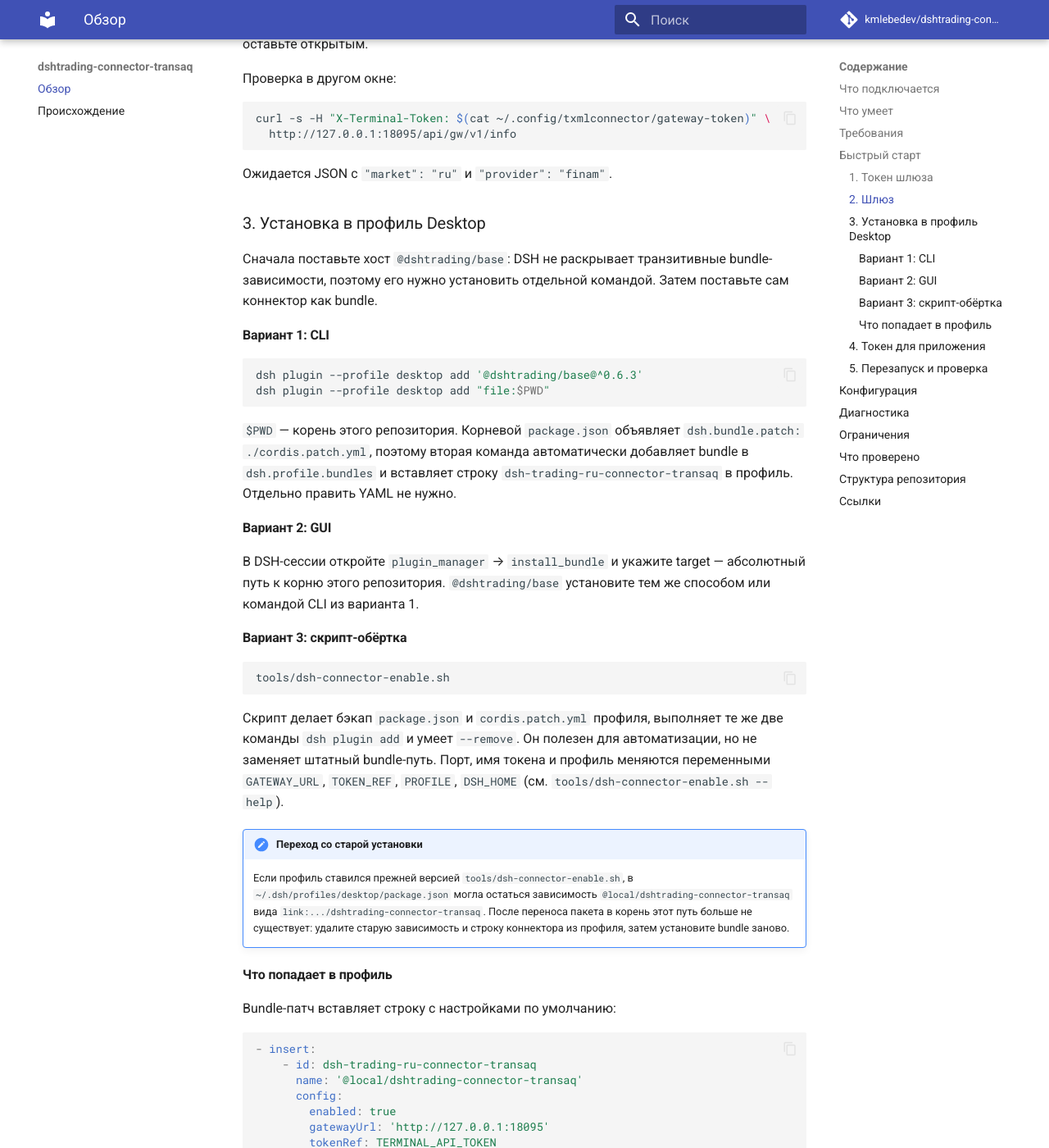
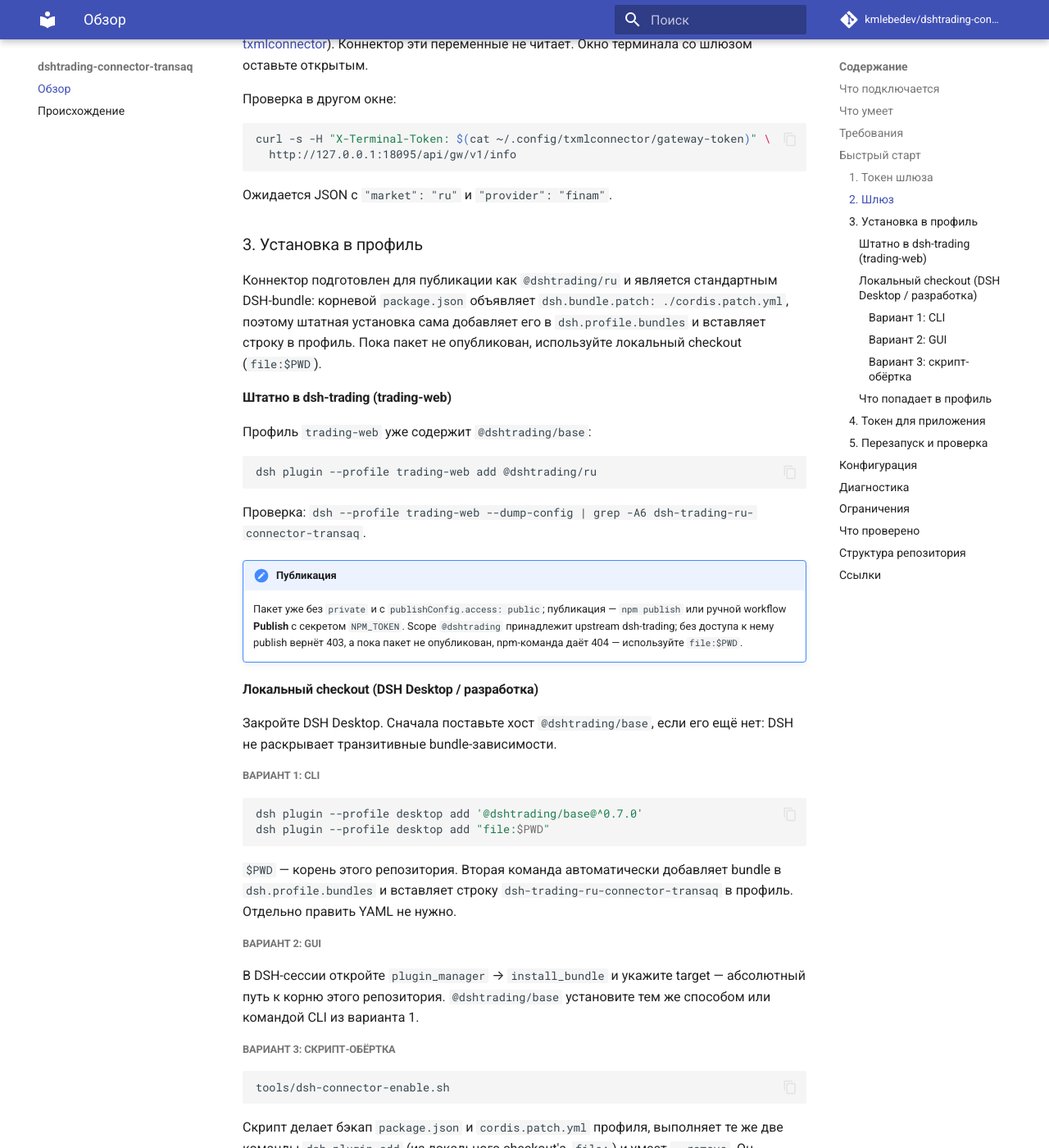
Before and after one commit to kmlebedev/dshtrading-connector-transaq, an MkDocs documentation site: the page built from docs/index.md, in a window 1280 px wide and 1400 px high, scrolled down 2204 px. Shown: the whole window at 82% size. Built offline with MkDocs 1.6.1 and Material for MkDocs 9.7.7, drawn with Linux system fonts in a browser that asks for light colours; comment, search, counter and statistics services are not loaded; some of the changed text lies outside the part shown.

Commit message:
feat: prepare @dshtrading/ru for standard install
- rename the package to @dshtrading/ru and make it publishable
- point the DSH bundle patch at @dshtrading/ru
- migrate the enable helper from the legacy @local package and skip base downgrades
- add a main-only manual Publish workflow with NPM_TOKEN
- update docs, tests and smoke notes

````diff
--- a/docs/index.md
+++ b/docs/index.md
@@ -15,7 +15,7 @@
 
 ```text
 DeepSeek Harness Desktop
-  → @local/dshtrading-connector-transaq (Cordis-плагин)
+  → @dshtrading/ru (Cordis-плагин)
   → http://127.0.0.1:18095/api/gw/v1/* (loopback, X-Terminal-Token)
   → bin/terminal (Go-шлюз, TRANSAQ)
   → MOEX
@@ -52,7 +52,8 @@ DSH-часть: он не читает `TC_*` / `TRANSAQ_*` и не ходит
 - Два checkout'а рядом: этот репозиторий и
   [`kmlebedev/txmlconnector`](https://github.com/kmlebedev/txmlconnector) (Go-шлюз
   `bin/terminal`).
-- Доступ к npm при первой установке: в профиль ставится хост `@dshtrading/base` 0.6.x.
+- Доступ к npm: пакет `@dshtrading/ru` и, для чистого профиля, хост `@dshtrading/base`.
+  В профиле `trading-web` `@dshtrading/base` уже установлен.
   Пакеты dsh-trading распространяются под PolyForm Noncommercial 1.0.0; код коннектора их
   не содержит и не импортирует.
 - Порт **18095** свободен. Порт 18090 занят бэкендом плагина AI-терминала, если он включён;
@@ -92,46 +93,70 @@ curl -s -H "X-Terminal-Token: $(cat ~/.config/txmlconnector/gateway-token)" \
 
 Ожидается JSON с `"market": "ru"` и `"provider": "finam"`.
 
-### 3. Установка в профиль Desktop
+### 3. Установка в профиль
 
-Сначала поставьте хост `@dshtrading/base`: DSH не раскрывает транзитивные bundle-зависимости,
-поэтому его нужно установить отдельной командой. Затем поставьте сам коннектор как bundle.
+Коннектор подготовлен для публикации как `@dshtrading/ru` и является стандартным DSH-bundle:
+корневой `package.json` объявляет `dsh.bundle.patch: ./cordis.patch.yml`, поэтому штатная
+установка сама добавляет его в `dsh.profile.bundles` и вставляет строку в профиль. Пока пакет
+не опубликован, используйте локальный checkout (`file:$PWD`).
 
-#### Вариант 1: CLI
+#### Штатно в dsh-trading (trading-web)
+
+Профиль `trading-web` уже содержит `@dshtrading/base`:
 
 ```bash
-dsh plugin --profile desktop add '@dshtrading/base@^0.6.3'
+dsh plugin --profile trading-web add @dshtrading/ru
+```
+
+Проверка: `dsh --profile trading-web --dump-config | grep -A6 dsh-trading-ru-connector-transaq`.
+
+!!! note "Публикация"
+    Пакет уже без `private` и с `publishConfig.access: public`; публикация —
+    `npm publish` или ручной workflow **Publish** с секретом `NPM_TOKEN`.
+    Scope `@dshtrading` принадлежит upstream dsh-trading; без доступа к нему publish вернёт
+    403, а пока пакет не опубликован, npm-команда даёт 404 — используйте `file:$PWD`.
+
+#### Локальный checkout (DSH Desktop / разработка)
+
+Закройте DSH Desktop. Сначала поставьте хост `@dshtrading/base`, если его ещё нет: DSH не
+раскрывает транзитивные bundle-зависимости.
+
+##### Вариант 1: CLI
+
+```bash
+dsh plugin --profile desktop add '@dshtrading/base@^0.7.0'
 dsh plugin --profile desktop add "file:$PWD"
 ```
 
-`$PWD` — корень этого репозитория. Корневой `package.json` объявляет
-`dsh.bundle.patch: ./cordis.patch.yml`, поэтому вторая команда автоматически добавляет
-bundle в `dsh.profile.bundles` и вставляет строку
-`dsh-trading-ru-connector-transaq` в профиль. Отдельно править YAML не нужно.
+`$PWD` — корень этого репозитория. Вторая команда автоматически добавляет bundle в
+`dsh.profile.bundles` и вставляет строку `dsh-trading-ru-connector-transaq` в профиль.
+Отдельно править YAML не нужно.
 
-#### Вариант 2: GUI
+##### Вариант 2: GUI
 
 В DSH-сессии откройте `plugin_manager` → `install_bundle` и укажите target — абсолютный путь
 к корню этого репозитория. `@dshtrading/base` установите тем же способом или командой CLI
 из варианта 1.
 
-#### Вариант 3: скрипт-обёртка
+##### Вариант 3: скрипт-обёртка
 
 ```bash
 tools/dsh-connector-enable.sh
 ```
 
 Скрипт делает бэкап `package.json` и `cordis.patch.yml` профиля, выполняет те же две команды
-`dsh plugin add` и умеет `--remove`. Он полезен для автоматизации, но не заменяет штатный
-bundle-путь. Порт, имя токена и профиль меняются переменными `GATEWAY_URL`, `TOKEN_REF`,
-`PROFILE`, `DSH_HOME` (см. `tools/dsh-connector-enable.sh --help`).
+`dsh plugin add` (из локального checkout'а, `file:`) и умеет `--remove`. Он полезен для
+автоматизации, но не заменяет штатный bundle-путь. Порт, имя токена и профиль меняются
+переменными `GATEWAY_URL`, `TOKEN_REF`, `PROFILE`, `DSH_HOME`
+(см. `tools/dsh-connector-enable.sh --help`). Для dsh-trading используйте
+`PROFILE=trading-web`.
 
 !!! note "Переход со старой установки"
-    Если профиль ставился прежней версией `tools/dsh-connector-enable.sh`, в
-    `~/.dsh/profiles/desktop/package.json` могла остаться зависимость
-    `@local/dshtrading-connector-transaq` вида `link:.../dshtrading-connector-transaq`.
-    После переноса пакета в корень этот путь больше не существует: удалите старую
-    зависимость и строку коннектора из профиля, затем установите bundle заново.
+    Прежняя версия ставилась как `@local/dshtrading-connector-transaq`, в том числе через
+    `link:` на подкаталог `dshtrading-connector-transaq/`. Удалите старую зависимость и строку
+    коннектора из профиля, затем установите `@dshtrading/ru`; скрипт-обёртка делает это
+    автоматически, но ставит из локального checkout'а (`file:`). Для npm-версии используйте
+    `dsh plugin --profile trading-web add @dshtrading/ru` после публикации.
 
 #### Что попадает в профиль
 
@@ -140,7 +165,7 @@ Bundle-патч вставляет строку с настройками по
 ```yaml
 - insert:
     - id: dsh-trading-ru-connector-transaq
-      name: '@local/dshtrading-connector-transaq'
+      name: '@dshtrading/ru'
       config:
         enabled: true
         gatewayUrl: 'http://127.0.0.1:18095'
@@ -209,7 +234,7 @@ osascript -e 'quit app "DeepSeek Harness"'; open -a "DeepSeek Harness"
 | `TRADING_UNSUPPORTED_SYMBOL` | Символ неоднозначен или площадка не поддержана: используйте канонический `SECCODE.BOARD` |
 | `TRADING_UPSTREAM_ERROR` | Шлюз вернул 5xx или non-JSON: проверьте `bin/terminal` и его лог |
 | `TRADING_LIVE_TRADING_DISABLED` | Попытка `dryRun: false`; живая торговля отключена намеренно |
-| DSH не стартует после установки | Удалите коннектор: `dsh plugin --profile desktop remove @local/dshtrading-connector-transaq`; при ручной правке восстановите `package.json` / `cordis.patch.yml` из бэкапа или выполните `tools/dsh-connector-enable.sh --remove` |
+| DSH не стартует после установки | Удалите коннектор: `dsh plugin --profile desktop remove @dshtrading/ru`; при ручной правке восстановите `package.json` / `cordis.patch.yml` из бэкапа или выполните `tools/dsh-connector-enable.sh --remove` |
 | Строка коннектора задвоилась | Не добавляйте `insert` с тем же id вручную; для нестандартных настроек используйте replace-строку без `insert` |
 
 ## Ограничения
@@ -234,24 +259,26 @@ osascript -e 'quit app "DeepSeek Harness"'; open -a "DeepSeek Harness"
   дублирует. Хост, запущенный из этого профиля против `bin/terminal -mode offline` на 18095,
   зарегистрировал `ru/finam` в `tradingMarketDataRegistry` и `tradingTradeRegistry`, все 6
   инструментов `ru_*` доступны.
-- **2026-11-09**: стандартная bundle-установка в изолированном `DSH_HOME`
-  (`@dshtrading/base@^0.6.3` и `file:$PWD`) — pnpm поставил оба пакета,
-  `dsh.profile.bundles` содержит `@dshtrading/base` и
-  `@local/dshtrading-connector-transaq`, `dsh --profile smoke --dump-config` показывает строку
-  `dsh-trading-ru-connector-transaq` с `gatewayUrl: http://127.0.0.1:18095`.
+- **2026-11-09**: стандартная bundle-установка `@dshtrading/ru` в изолированных `DSH_HOME`
+  (`@dshtrading/base@^0.6.3` и `@dshtrading/base@^0.7.0`, `file:$PWD`) — pnpm поставил оба
+  пакета, `dsh.profile.bundles` содержит `@dshtrading/base` и `@dshtrading/ru`,
+  `dsh --profile smoke --dump-config` показывает строку `dsh-trading-ru-connector-transaq`
+  с `gatewayUrl: http://127.0.0.1:18095`.
 - **2026-11-06**: агентский вызов `ru_get_ticker SBER` → `SBER.TQBR` в реальном хосте
   dsh-trading ([приёмка](https://github.com/kmlebedev/txmlconnector/blob/main/docs/ai-terminal/acceptance-pr67-2026-11-06.md)).
 - **2026-11-06**: живая приёмка на демо-сервере TRANSAQ — gateway v1 66/66 PASS, коннектор
   42/42 PASS: `source: "live"`, канонические символы, `volume = lots * lotSize`, dry-run,
   `subscribeTicker`, двусторонний стакан.
 - **Не проверено**: сам профиль `desktop` приложения, передача токена через `launchctl setenv`
-  и установка через GUI `plugin_manager`; CLI-путь `dsh plugin add` проверен smoke-тестом.
+  и установка через GUI `plugin_manager`; CLI-путь `dsh plugin add` проверен smoke-тестом из
+  локального checkout'а. Установка из npm (`dsh plugin add @dshtrading/ru`) не проверена, пока
+  пакет не опубликован и нет доступа к scope `@dshtrading`.
 
 ## Структура репозитория
 
 | Путь | Что |
 |---|---|
-| `index.js`, `config.js`, `gateway-client.js`, `market-data.js`, `symbols.js`, `tools.js`, `trade.js` | Runtime-код пакета `@local/dshtrading-connector-transaq` |
+| `index.js`, `config.js`, `gateway-client.js`, `market-data.js`, `symbols.js`, `tools.js`, `trade.js` | Runtime-код пакета `@dshtrading/ru` |
 | `package.json` | Манифест пакета и DSH-bundle (`dsh.bundle.patch`) |
 | `cordis.patch.yml` | Bundle-патч: вставляет строку `dsh-trading-ru-connector-transaq` |
 | `test/` | Тесты `node:test`, без сети и без Go |
@@ -261,6 +288,7 @@ osascript -e 'quit app "DeepSeek Harness"'; open -a "DeepSeek Harness"
 | `README.md` | Обзор, установка, конфигурация, ограничения |
 | `AGENTS.md` | Инструкция для агентов, работающих в репозитории |
 | `mkdocs.yml`, `.github/workflows/pages.yml` | Сборка и публикация сайта |
+| `.github/workflows/publish.yml` | Ручная публикация `@dshtrading/ru` в npm |
 | `docs/migration.md` | Происхождение репозитория и сохранённая история |
 
 ## Ссылки
--- a/mkdocs.yml
+++ b/mkdocs.yml
@@ -1,5 +1,5 @@
 site_name: dshtrading-connector-transaq
-site_description: "Коннектор TRANSAQ для DeepSeek Harness: рынок ru / провайдер finam и read-only инструменты ru_*"
+site_description: "Пакет @dshtrading/ru: коннектор TRANSAQ для DeepSeek Harness, рынок ru / провайдер finam и read-only инструменты ru_*"
 site_url: https://kmlebedev.github.io/dshtrading-connector-transaq/
 repo_url: https://github.com/kmlebedev/dshtrading-connector-transaq
 repo_name: kmlebedev/dshtrading-connector-transaq
````
Also changed, not shown: AGENTS.md (+15 -9 lines), QUICKSTART.md (+53 -35 lines), README.md (+48 -14 lines), cordis.patch.yml (+15 -6 lines), docs/migration.md (+27 -10 lines), package.json (+12 -3 lines), 3 other files.
